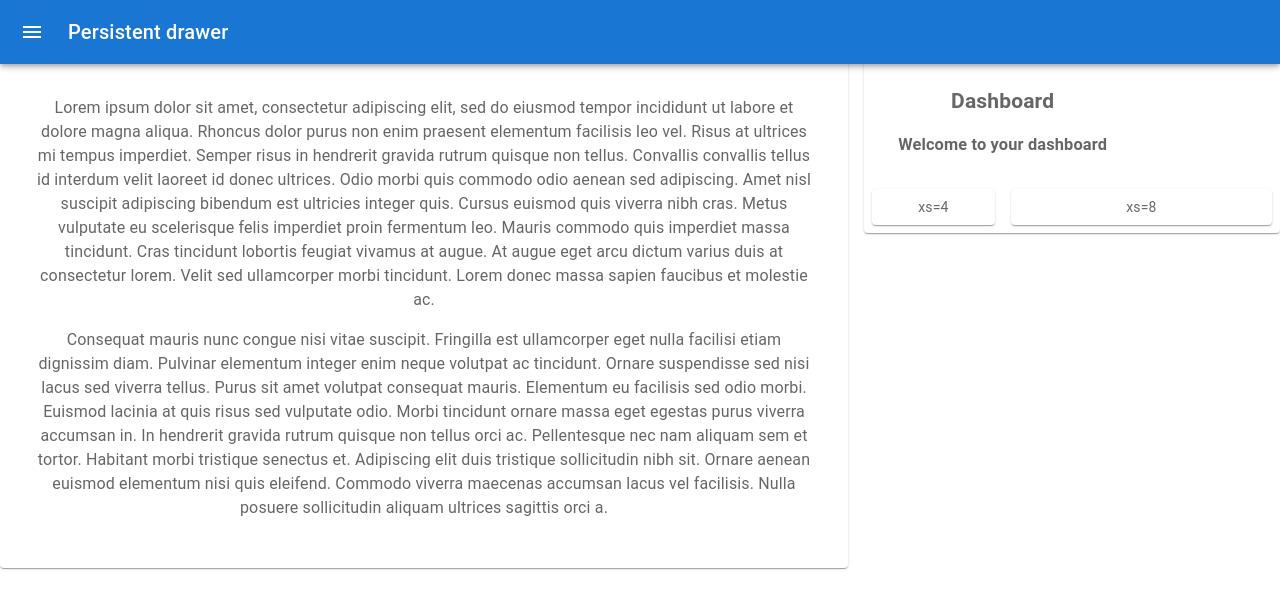
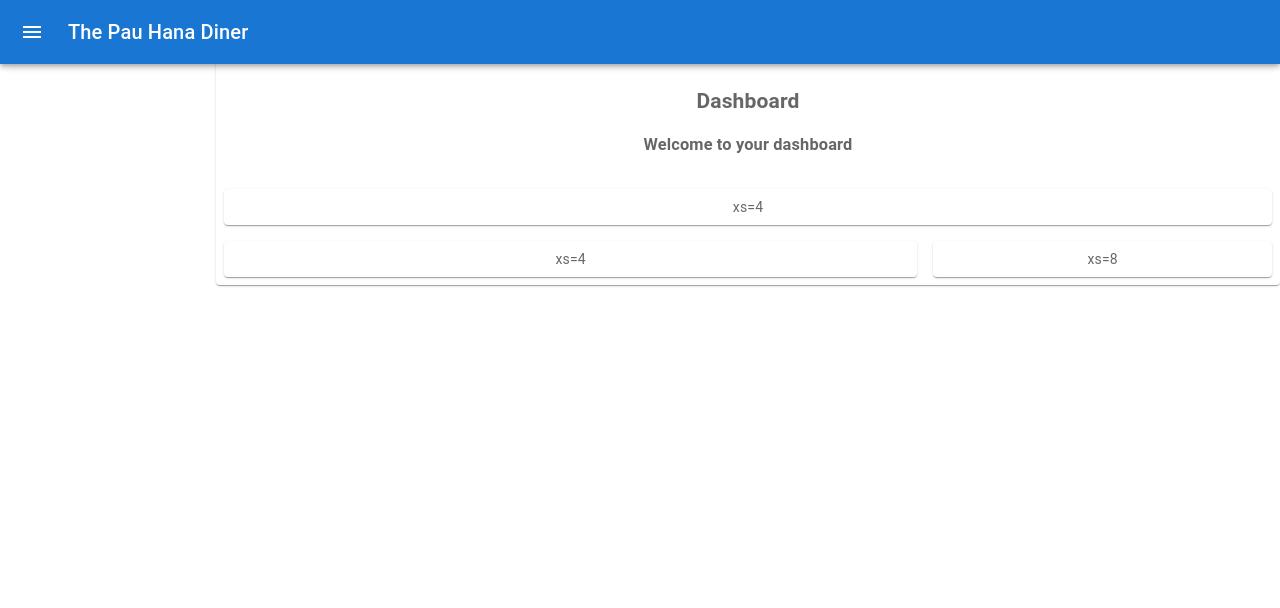
Before and after one commit to mj-brown/SalesDashboard, a React (Vite) app: page / in a window 1280 px wide. Shown: the top 608 px of the page. Built offline with nearby package versions, Linux system fonts and the light colour scheme.

Commit message:
continued building dashboard

```diff
--- a/src/App.jsx
+++ b/src/App.jsx
@@ -20,10 +20,10 @@ const App = () => {
   return (
     <Box sx={{ flexGrow: 1 }}>
       <Grid container spacing={2}>
-        <Grid item xs={8}>
+        <Grid item xs={2}>
           <Item><Sidebar /></Item>
         </Grid>
-        <Grid item xs={4}>
+        <Grid item xs={10}>
           <Item><Dashboard /></Item>
         </Grid>
       </Grid>
--- a/src/Dashboard.jsx
+++ b/src/Dashboard.jsx
@@ -17,16 +17,16 @@ const Dashboard = () => {
     return (
         <Box sx={{ flexGrow: 1 }}>
       <Grid container spacing={2}>
-        <Grid item xs={8}>
+        <Grid item xs={12}>
           <Header />
         </Grid>
-        <Grid item xs={4}>
+        <Grid item xs={12}>
+          <Item>xs=4</Item>
+        </Grid>
+        <Grid item xs={8}>
           <Item>xs=4</Item>
         </Grid>
         <Grid item xs={4}>
-          <Item>xs=4</Item>
-        </Grid>
-        <Grid item xs={8}>
           <Item>xs=8</Item>
         </Grid>
       </Grid>
--- a/src/Sidebar.jsx
+++ b/src/Sidebar.jsx
@@ -93,7 +93,7 @@ const Sidebar = () => {
               <MenuIcon />
             </IconButton>
             <Typography variant="h6" noWrap component="div">
-              Persistent drawer
+              The Pau Hana Diner
             </Typography>
           </Toolbar>
         </AppBar>
@@ -117,7 +117,7 @@ const Sidebar = () => {
           </DrawerHeader>
           <Divider />
           <List>
-            {['Inbox', 'Starred', 'Send email', 'Drafts'].map((text, index) => (
+            {['Dashboard', 'FAQ Page'].map((text, index) => (
               <ListItem key={text} disablePadding>
                 <ListItemButton>
                   <ListItemIcon>
@@ -129,49 +129,9 @@ const Sidebar = () => {
             ))}
           </List>
           <Divider />
-          <List>
-            {['All mail', 'Trash', 'Spam'].map((text, index) => (
-              <ListItem key={text} disablePadding>
-                <ListItemButton>
-                  <ListItemIcon>
-                    {index % 2 === 0 ? <InboxIcon /> : <MailIcon />}
-                  </ListItemIcon>
-                  <ListItemText primary={text} />
-                </ListItemButton>
-              </ListItem>
-            ))}
-          </List>
+
         </Drawer>
-        <Main open={open}>
-          <DrawerHeader />
-          <Typography paragraph>
-            Lorem ipsum dolor sit amet, consectetur adipiscing elit, sed do eiusmod
-            tempor incididunt ut labore et dolore magna aliqua. Rhoncus dolor purus non
-            enim praesent elementum facilisis leo vel. Risus at ultrices mi tempus
-            imperdiet. Semper risus in hendrerit gravida rutrum quisque non tellus.
-            Convallis convallis tellus id interdum velit laoreet id donec ultrices.
-            Odio morbi quis commodo odio aenean sed adipiscing. Amet nisl suscipit
-            adipiscing bibendum est ultricies integer quis. Cursus euismod quis viverra
-            nibh cras. Metus vulputate eu scelerisque felis imperdiet proin fermentum
-            leo. Mauris commodo quis imperdiet massa tincidunt. Cras tincidunt lobortis
-            feugiat vivamus at augue. At augue eget arcu dictum varius duis at
-            consectetur lorem. Velit sed ullamcorper morbi tincidunt. Lorem donec massa
-            sapien faucibus et molestie ac.
-          </Typography>
-          <Typography paragraph>
-            Consequat mauris nunc congue nisi vitae suscipit. Fringilla est ullamcorper
-            eget nulla facilisi etiam dignissim diam. Pulvinar elementum integer enim
-            neque volutpat ac tincidunt. Ornare suspendisse sed nisi lacus sed viverra
-            tellus. Purus sit amet volutpat consequat mauris. Elementum eu facilisis
-            sed odio morbi. Euismod lacinia at quis risus sed vulputate odio. Morbi
-            tincidunt ornare massa eget egestas purus viverra accumsan in. In hendrerit
-            gravida rutrum quisque non tellus orci ac. Pellentesque nec nam aliquam sem
-            et tortor. Habitant morbi tristique senectus et. Adipiscing elit duis
-            tristique sollicitudin nibh sit. Ornare aenean euismod elementum nisi quis
-            eleifend. Commodo viverra maecenas accumsan lacus vel facilisis. Nulla
-            posuere sollicitudin aliquam ultrices sagittis orci a.
-          </Typography>
-        </Main>
+
       </Box>
     )
 }
```
